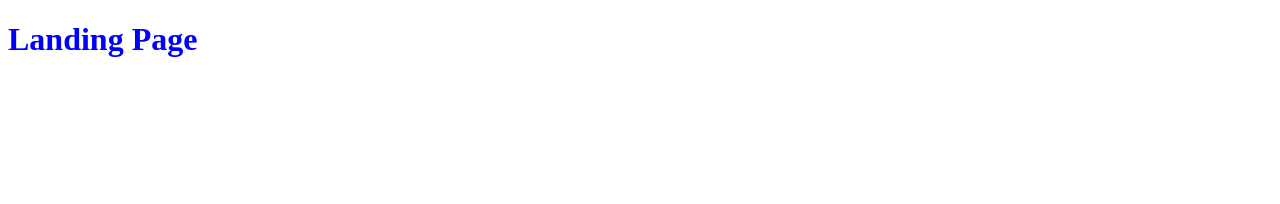
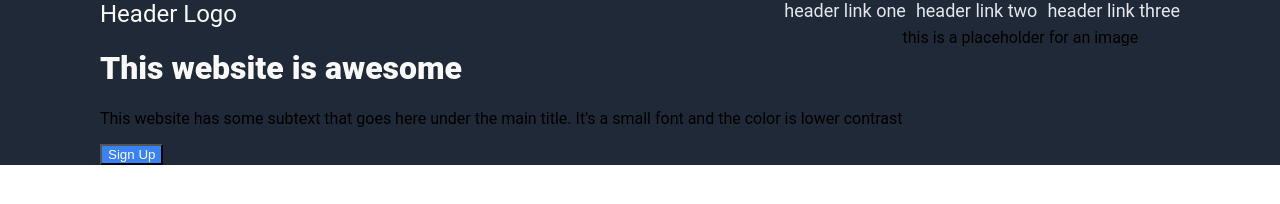
Before and after one commit to kitcurio/landing-page, a plain HTML site: page index.html in a window 1280 px wide. Drawn offline with Linux system fonts and the light colour scheme.

Commit message:
Add first section structure

```diff
--- a/index.html
+++ b/index.html
@@ -6,6 +6,23 @@
         <link rel="stylesheet" href="style.css">
     </head>
     <body>
-        <h1>Landing Page</h1>
+        <div class="one">
+            <div class="header">
+                <div class="logo">Header Logo</div>
+                <ul class="links">
+                    <li class="header-link"><a href="">header link one</a></li>
+                    <li class="header-link"><a href="">header link two</a></li>
+                    <li class="header-link"><a href="">header link three</a></li>
+                </ul>
+            </div>
+            <div class="hero-content">
+                <div class="hero-header">
+                    <h1>This website is awesome</h1>
+                    <p>This website has some subtext that goes here under the main title. It's a small font and the color is lower contrast</p>
+                    <button>Sign Up</button>
+                </div>
+                <div class="hero-image">this is a placeholder for an image</div>
+            </div>
+        </div>
     </body>
 </html>
--- a/style.css
+++ b/style.css
@@ -1,3 +1,51 @@
+body {
+    font-family: Roboto, 'Open Sans', 'Helvetica Neue', sans-serif;
+    display: flex;
+    flex-direction: column;
+    margin: 0;
+}
+
+.one {
+    background: #1f2937;
+    padding: 0 100px;
+}
+.header {
+    display: flex;
+    justify-content: space-between;
+}
+
+.logo {
+    font-size: 24px;
+    color: #F9FAF8;
+}
+
+ul {
+    display: flex;
+    gap: 10px;
+    list-style: none;
+    padding: 0;
+    margin: 0;
+
+}
+
+li a {
+    text-decoration: none;;
+    color: #E5E7Eb;
+    font-size: 18px;
+}
+
 h1 {
-    color: blue;
+    flex: 1 48px;
+    color: #f9faf8;
+    font-weight: 900;
 }
+
+.hero-content {
+    display: flex;
+
+}
+
+button {
+    color: white;
+    background-color: #3882f6;
+}
```
